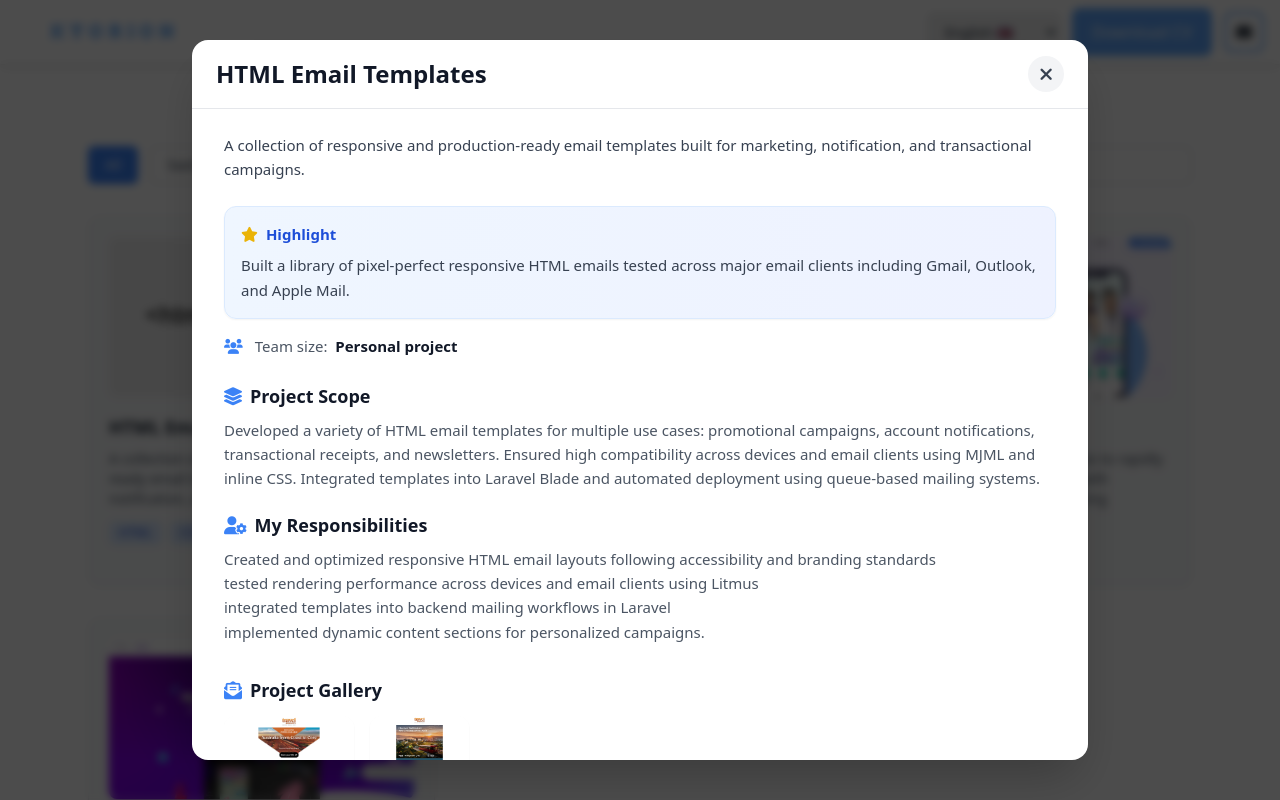
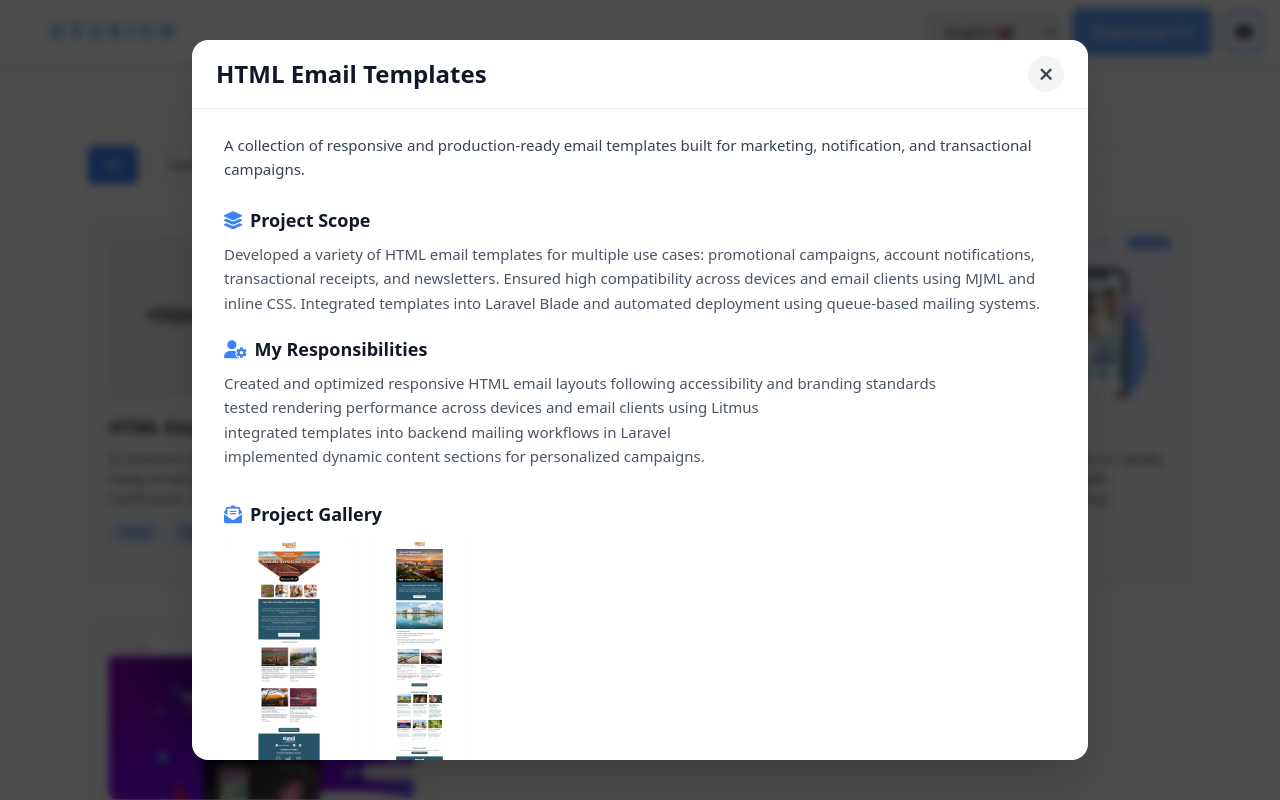
Before and after one commit to KyoRion/portfolio-site, a Vue app: page / in a window 1280 px wide. Both pictures are taken after a click on the element 261 px from the left and 1296 px from the top of the page. Shown: the part 896-1696 px from the top of the page. Built offline with nearby package versions, Linux system fonts and the light colour scheme.

Commit message:
Update UI

```diff
--- a/src/views/components/PortfolioSection.vue
+++ b/src/views/components/PortfolioSection.vue
@@ -98,14 +98,13 @@
       </div>
     </div>
 
-    <!-- 🪟 Project Details Modal -->
+    <!-- Modal -->
     <transition name="fade">
       <div
         v-if="selectedProject"
         class="fixed inset-0 bg-black/70 backdrop-blur-sm flex items-center justify-center z-50 px-4 py-8"
         @click.self="closeModal"
       >
-        <!-- Modal container -->
         <div
           class="bg-white rounded-2xl shadow-2xl max-w-4xl w-full relative animate-fadeIn flex flex-col max-h-[90vh]"
         >
@@ -124,38 +123,9 @@
 
           <!-- Scrollable content -->
           <div class="overflow-y-auto px-6 sm:px-8 py-6 flex-1">
-            <!-- Description -->
             <p class="text-gray-700 leading-relaxed mb-6 text-[15px]">
               {{ selectedProject.translations[locale].desc }}
             </p>
-
-            <!-- Highlight -->
-            <div
-              v-if="selectedProject.translations[locale].highlight"
-              class="p-4 mb-4 rounded-xl border border-blue-100 bg-gradient-to-r from-blue-50 to-indigo-50 shadow-sm"
-            >
-              <h3 class="font-semibold text-blue-700 flex items-center gap-2 mb-2 text-[15px]">
-                <i class="fas fa-star text-yellow-500"></i>
-                {{ locale === 'vi' ? 'Điểm nổi bật' : 'Highlight' }}
-              </h3>
-              <p class="text-gray-700 text-[15px] leading-relaxed">
-                {{ selectedProject.translations[locale].highlight }}
-              </p>
-            </div>
-
-            <!-- Team Size -->
-            <div
-              v-if="selectedProject.translations[locale].team_size"
-              class="flex items-center gap-3 text-gray-600 text-[15px] mb-6"
-            >
-              <i class="fas fa-users text-blue-500"></i>
-              <span>
-            {{ locale === 'vi' ? 'Quy mô nhóm:' : 'Team size:' }}
-            <strong class="text-gray-900 ml-1">
-              {{ selectedProject.translations[locale].team_size }}
-            </strong>
-          </span>
-            </div>
 
             <!-- Scope -->
             <div>
@@ -179,44 +149,26 @@
               </p>
             </div>
 
-            <!-- Image Gallery -->
-            <div
-              v-if="selectedProject.screenshots && selectedProject.screenshots.length"
-              class="mt-8"
-            >
+            <!-- Gallery -->
+            <div v-if="selectedProject.screenshots?.length" class="mt-8">
               <h3 class="text-lg font-semibold text-gray-900 mb-3 flex items-center gap-2">
                 <i class="fas fa-envelope-open-text text-blue-500"></i>
                 {{ locale === 'vi' ? 'Hình ảnh dự án' : 'Project Gallery' }}
               </h3>
-
               <div class="flex gap-4 overflow-x-auto pb-3">
                 <img
                   v-for="(img, idx) in selectedProject.screenshots"
                   :key="idx"
                   :src="img"
-                  :alt="`Project image ${idx + 1}`"
-                  class="h-64 w-auto rounded-xl shadow-sm hover:shadow-md hover:scale-[1.02] transition cursor-zoom-in object-cover"
+                  class="h-64 rounded-lg shadow-sm hover:shadow-md transition cursor-zoom-in"
                   @click="openFullscreen(img)"
                 />
               </div>
             </div>
-
-            <!-- Project Link -->
-            <div class="mt-8">
-              <a
-                v-if="selectedProject.link"
-                :href="selectedProject.link"
-                target="_blank"
-                class="inline-flex items-center text-blue-600 font-semibold hover:text-blue-700 transition"
-              >
-                {{ locale === 'vi' ? 'Xem dự án trực tiếp' : 'View Live Project' }}
-                <i class="fas fa-arrow-right ml-2"></i>
-              </a>
-            </div>
           </div>
         </div>
 
-        <!-- Fullscreen image modal -->
+        <!-- Fullscreen Image -->
         <transition name="fade">
           <div
             v-if="fullscreenImage"
@@ -225,7 +177,7 @@
           >
             <img
               :src="fullscreenImage"
-              alt="Fullscreen project preview"
+              alt="Fullscreen preview"
               class="max-w-5xl w-full max-h-[90vh] object-contain rounded-lg shadow-2xl"
             />
             <button
@@ -238,8 +190,6 @@
         </transition>
       </div>
     </transition>
-
-
   </section>
 </template>
 
@@ -247,16 +197,31 @@
 import { ref, computed, watch, onMounted } from 'vue'
 import { useI18n } from 'vue-i18n'
 
+interface ProjectTranslation {
+  title: string
+  desc: string
+  scope?: string
+  responsibility?: string
+}
+
+interface Project {
+  id: number
+  category: string
+  image: string
+  tech: string[]
+  link?: string
+  screenshots?: string[]
+  translations: Record<string, ProjectTranslation>
+}
+
 const { locale } = useI18n()
-
-const projects = ref<never[]>([])
+const projects = ref<Project[]>([])
 const categories = ['All', 'SaaS', 'Email-HTML']
 const activeCategory = ref('All')
 const searchQuery = ref('')
 const page = ref(1)
 const perPage = 6
-const selectedProject = ref<never | null>(null)
-
+const selectedProject = ref<Project | null>(null)
 const fullscreenImage = ref<string | null>(null)
 
 function openFullscreen(img: string) {
@@ -266,7 +231,6 @@ function closeFullscreen() {
   fullscreenImage.value = null
 }
 
-// --- UI Texts ---
 const placeholders = computed(() => ({
   search: locale.value === 'vi' ? 'Tìm kiếm dự án...' : 'Search projects...',
   prev: locale.value === 'vi' ? 'Trước' : 'Previous',
@@ -287,28 +251,26 @@ onMounted(async () => {
   try {
     const res = await fetch('/data/projects.json')
     if (!res.ok) throw new Error('Failed to load project data')
-    projects.value = await res.json()
+    projects.value = (await res.json()) as Project[]
   } catch (err) {
     console.error('Error loading projects:', err)
   }
 })
 
 const normalize = (text: string) =>
-  text.toLowerCase().replace(/[^a-z0-9]/g, '');
+  text.toLowerCase().replace(/[^a-z0-9]/g, '')
 
 const filteredProjects = computed(() =>
   projects.value.filter((p) => {
     const matchCategory =
       activeCategory.value === 'All' ||
-      normalize(p.category) === normalize(activeCategory.value);
-
+      normalize(p.category) === normalize(activeCategory.value)
     const matchSearch = p.translations[locale.value].title
       .toLowerCase()
-      .includes(searchQuery.value.toLowerCase());
-
-    return matchCategory && matchSearch;
+      .includes(searchQuery.value.toLowerCase())
+    return matchCategory && matchSearch
   })
-);
+)
 
 const totalPages = computed(() =>
   Math.ceil(filteredProjects.value.length / perPage)
@@ -327,18 +289,13 @@ function prevPage() {
 
 watch([activeCategory, searchQuery], () => (page.value = 1))
 
-function formatMultiline(text: string | undefined) {
-  if (!text) return ''
-  // Split by semicolon and join with newlines
+function formatMultiline(text?: string) {
   return text
-    .split(';')
-    .map(line => line.trim())
-    .filter(Boolean)
-    .join('\n')
+    ? text.split(';').map(line => line.trim()).filter(Boolean).join('\n')
+    : ''
 }
 
-// --- Modal Logic ---
-function openProject(project: never) {
+function openProject(project: Project) {
   selectedProject.value = project
 }
 function closeModal() {
```
